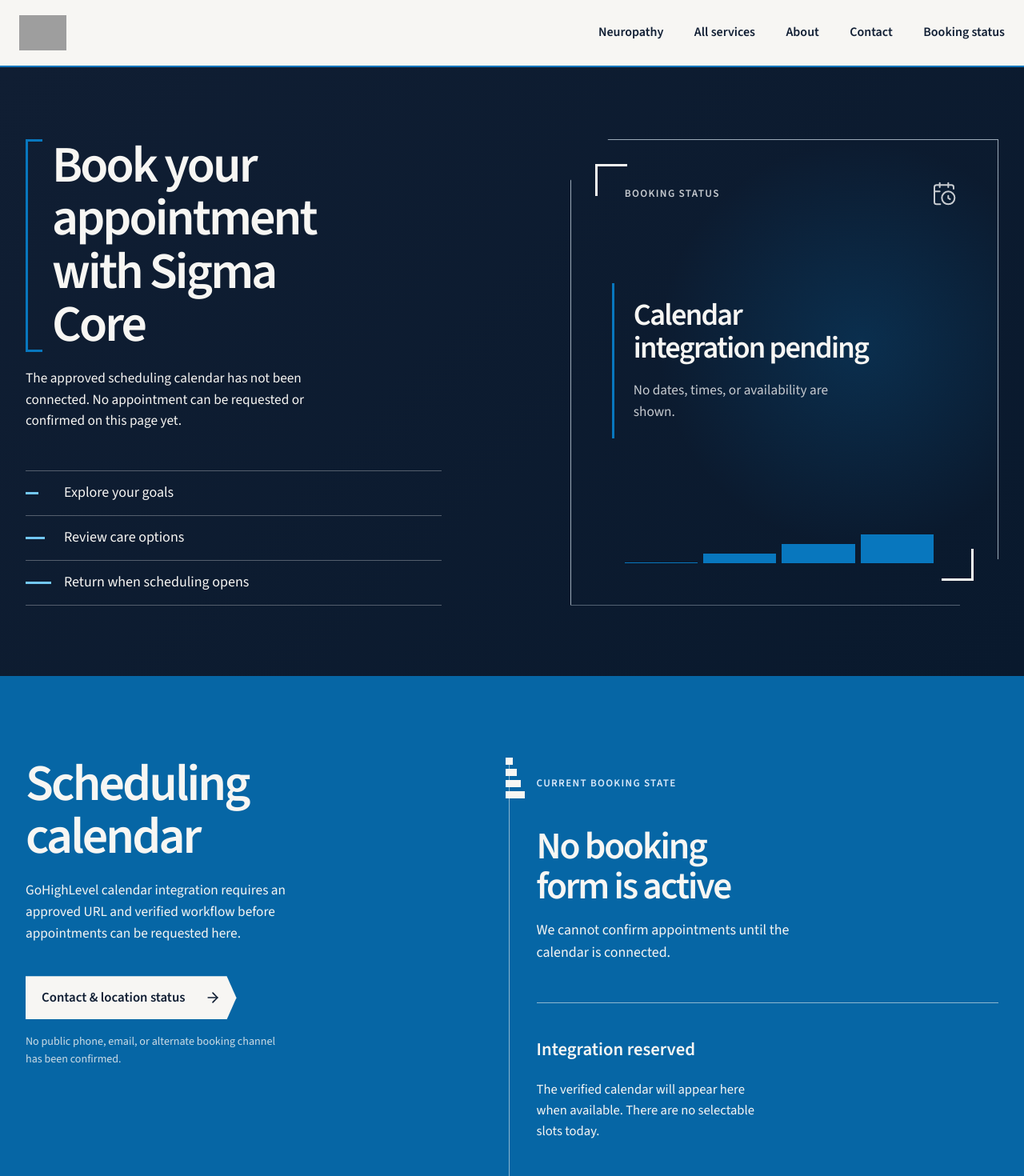
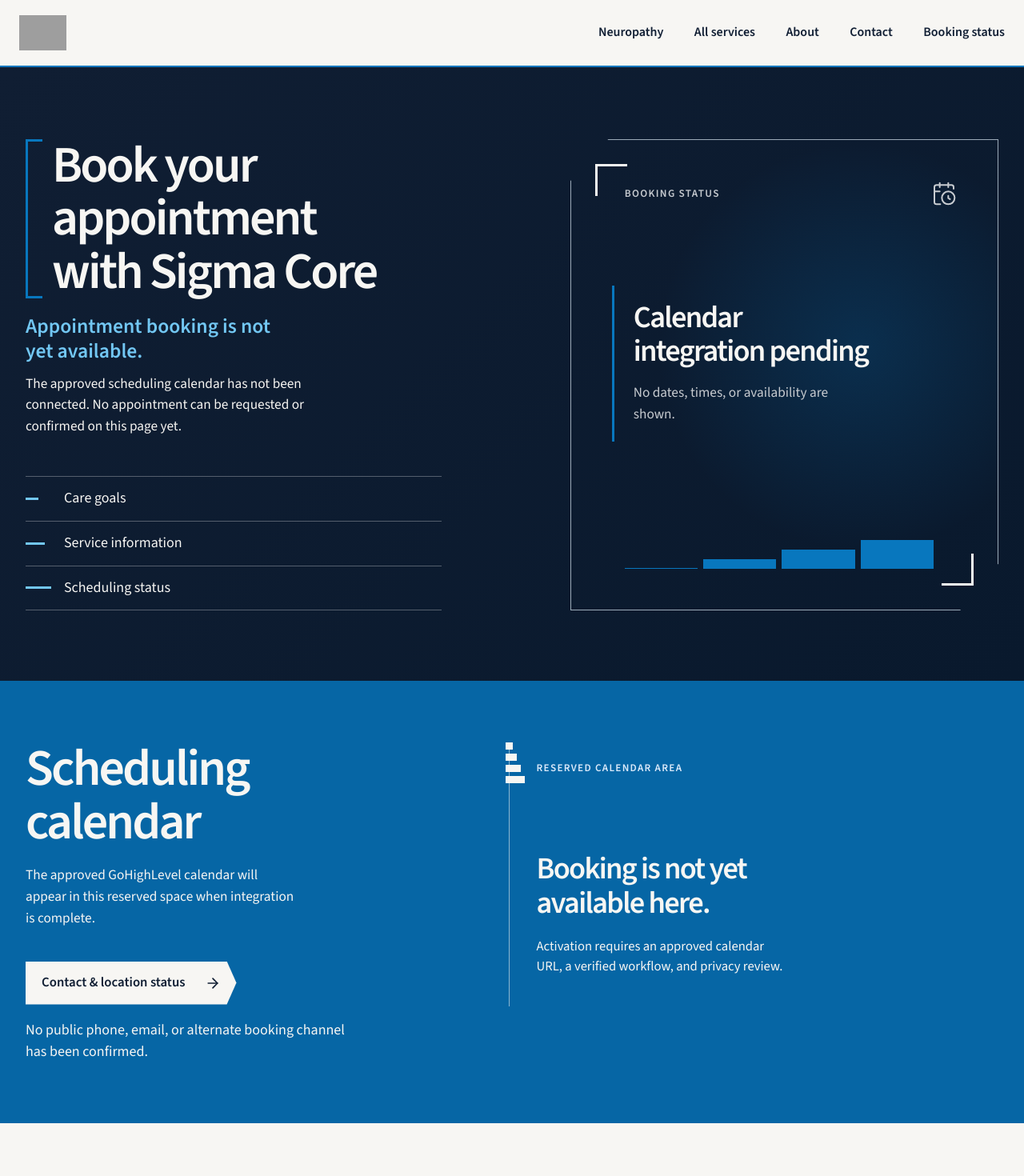
Before and after one commit to Landing-Pages-Websites/sigma-core-medical-center, a Next.js app: page /book in a window 1280 px wide. Shown: the top 1470 px of the page at 80% size. Built offline with nearby package versions, Linux system fonts and the light colour scheme; no server answers; grey boxes are pictures that could not be loaded.

Commit message:
Refine Book status hierarchy and inactive calendar

```diff
--- a/src/components/batch-three/book/book.css
+++ b/src/components/batch-three/book/book.css
@@ -1,8 +1,11 @@
 .b3-book-hero { padding: clamp(64px, 7vw, 104px) 0 88px; }
 .b3-book-hero-layout { display: grid; grid-template-columns: minmax(0, 1.06fr) minmax(0, .94fr); gap: clamp(48px, 6vw, 96px); align-items: stretch; }
 .b3-book-intro { display: flex; flex-direction: column; align-items: flex-start; }
-.b3-book-intro h1 { max-width: 11ch; }
+.b3-book-intro h1 { max-width: 16ch; }
+@media (min-width: 761px) { .b3-book-heading-tail { white-space: nowrap; } }
 .b3-book-intro > p { max-width: 47ch; }
+.b3 .b3-book-availability { max-width: 24ch; margin-top: 20px; color: #72c7f3; font-size: clamp(1.4rem, 2vw, 1.8rem); font-weight: 600; line-height: 1.2; }
+.b3-book-availability + p { margin-top: 16px; }
 .b3-book-steps { width: min(100%, 520px); margin: auto 0 0; padding-top: 48px; }
 .b3-book-steps li,
 .b3-book-steps li:nth-child(2) { display: flex; align-items: center; max-width: none; margin: 0; padding: 13px 0; border-bottom: 1px solid rgba(199, 203, 208, .38); background: transparent; color: #f7f6f3; font-weight: 500; }
@@ -26,24 +29,24 @@
 .b3-book-status-steps i:nth-child(3) { height: 24px; }
 .b3-book-status-steps i:nth-child(4) { height: 36px; }
 
-.b3-book-calendar { padding: clamp(80px, 8vw, 120px) 0; }
+.b3-book-calendar { padding: clamp(64px, 6vw, 88px) 0; }
 .b3-book-calendar-layout { display: grid; grid-template-columns: minmax(0, .9fr) minmax(0, 1.1fr); gap: clamp(50px, 8vw, 124px); align-items: start; }
 .b3-book-calendar-intro h2 { max-width: 10ch; }
 .b3-book-calendar-intro > p:first-of-type { max-width: 40ch; }
 .b3-book-calendar-intro .b3-action { margin-top: 40px; }
-.b3-book-calendar-decision { position: relative; padding: 22px 0 44px 34px; border-left: 1px solid rgba(247, 246, 243, .56); }
-.b3-book-calendar-label { display: block; margin-bottom: 44px; color: #dbeafa; font-size: .82rem; font-weight: 600; letter-spacing: .1em; text-transform: uppercase; }
-.b3-book-calendar-primary { display: grid; gap: 16px; padding-bottom: 48px; border-bottom: 1px solid rgba(247, 246, 243, .56); }
-.b3-book-calendar-primary strong { max-width: 13ch; font-size: clamp(2.3rem, 3.7vw, 4.3rem); line-height: 1.05; letter-spacing: -.045em; text-wrap: balance; }
-.b3-book-calendar-primary span { max-width: 36ch; font-size: 1.12rem; line-height: 1.55; }
-.b3-book-calendar-secondary { padding-top: 40px; }
-.b3-book-calendar-secondary strong { font-size: 1.42rem; }
-.b3-book-calendar-secondary p { max-width: 35ch; font-size: 1.04rem; }
+.b3-book-calendar-decision { position: relative; display: flex; flex-direction: column; justify-content: space-between; min-height: 330px; padding: 22px 0 24px 34px; border-left: 1px solid rgba(247, 246, 243, .56); }
+.b3-book-calendar-label { display: block; margin-bottom: 36px; color: #dbeafa; font-size: .82rem; font-weight: 600; letter-spacing: .1em; text-transform: uppercase; }
+.b3-book-calendar-primary { display: grid; gap: 20px; padding-bottom: 12px; }
+.b3-book-calendar-primary strong { max-width: 18ch; font-size: clamp(2.1rem, 3vw, 3.15rem); line-height: 1.12; letter-spacing: -.045em; text-wrap: balance; }
+.b3-book-calendar-primary span { max-width: 38ch; color: #f7f6f3; font-size: 1.04rem; line-height: 1.55; }
+.b3 .b3-book-calendar-intro .b3-caption { color: #f7f6f3; font-size: 1.125rem; line-height: 1.5; opacity: 1; }
 .b3-book-calendar-steps { position: absolute; top: 0; left: -5px; display: grid; gap: 5px; }
 .b3-book-calendar-steps i { display: block; width: 9px; height: 9px; background: #f7f6f3; }
 .b3-book-calendar-steps i:nth-child(2) { width: 14px; }
 .b3-book-calendar-steps i:nth-child(3) { width: 19px; }
 .b3-book-calendar-steps i:nth-child(4) { width: 24px; }
+
+body:has(#booking-hero) #footer a[href="/book"] { display: none; }
 
 @media (max-width: 760px) {
   .b3-book-hero { padding: 56px 0 64px; }
@@ -59,10 +62,10 @@
   .b3-book-status-steps i:nth-child(2) { height: 8px; }
   .b3-book-status-steps i:nth-child(3) { height: 16px; }
   .b3-book-status-steps i:nth-child(4) { height: 24px; }
-  .b3-book-calendar { padding: 72px 0; }
+  .b3-book-calendar { padding: 56px 0; }
   .b3-book-calendar-intro .b3-action { margin-top: 28px; }
-  .b3-book-calendar-decision { padding-left: 24px; }
-  .b3-book-calendar-label { margin-bottom: 30px; }
-  .b3-book-calendar-primary { padding-bottom: 30px; }
-  .b3-book-calendar-secondary { padding-top: 30px; }
+  .b3-book-calendar-layout { gap: 34px; }
+  .b3-book-calendar-decision { min-height: 260px; padding: 10px 0 12px 24px; }
+  .b3-book-calendar-label { margin-bottom: 24px; }
+  .b3-book-calendar-primary { gap: 16px; }
 }
--- a/src/components/batch-three/book/calendar.tsx
+++ b/src/components/batch-three/book/calendar.tsx
@@ -7,19 +7,15 @@ export function BookCalendar(): React.ReactElement {
       <div className="b3-shell b3-book-calendar-layout">
         <div className="b3-book-calendar-intro">
           <h2>Scheduling calendar</h2>
-          <p>GoHighLevel calendar integration requires an approved URL and verified workflow before appointments can be requested here.</p>
+          <p>The approved GoHighLevel calendar will appear in this reserved space when integration is complete.</p>
           <Link href="/contact" className="b3-action b3-action-light">Contact &amp; location status <ArrowRight size={20} aria-hidden="true" /></Link>
           <p className="b3-caption">No public phone, email, or alternate booking channel has been confirmed.</p>
         </div>
         <div className="b3-book-calendar-decision">
-          <span className="b3-book-calendar-label">Current booking state</span>
+          <span className="b3-book-calendar-label">Reserved calendar area</span>
           <div className="b3-book-calendar-primary">
-            <strong>No booking form is active</strong>
-            <span>We cannot confirm appointments until the calendar is connected.</span>
-          </div>
-          <div className="b3-book-calendar-secondary">
-            <strong>Integration reserved</strong>
-            <p>The verified calendar will appear here when available. There are no selectable slots today.</p>
+            <strong>Booking is not yet available here.</strong>
+            <span>Activation requires an approved calendar URL, a verified workflow, and privacy review.</span>
           </div>
           <div className="b3-book-calendar-steps" aria-hidden="true"><i /><i /><i /><i /></div>
         </div>
--- a/src/components/batch-three/book/hero.tsx
+++ b/src/components/batch-three/book/hero.tsx
@@ -5,12 +5,13 @@ export function BookHero(): React.ReactElement {
     <section id="booking-hero" className="b3-section b3-ink b3-book-hero">
       <div className="b3-shell b3-book-hero-layout">
         <div className="b3-book-intro">
-          <h1 className="b3-bracket">Book your appointment with Sigma Core</h1>
+          <h1 className="b3-bracket">Book your appointment <span className="b3-book-heading-tail">with Sigma Core</span></h1>
+          <p className="b3-book-availability">Appointment booking is not yet available.</p>
           <p>The approved scheduling calendar has not been connected. No appointment can be requested or confirmed on this page yet.</p>
           <ol id="booking-steps" className="b3-book-steps">
-            <li>Explore your goals</li>
-            <li>Review care options</li>
-            <li>Return when scheduling opens</li>
+            <li>Care goals</li>
+            <li>Service information</li>
+            <li>Scheduling status</li>
           </ol>
         </div>
         <div id="integration-status" className="b3-book-status-stage">
```
